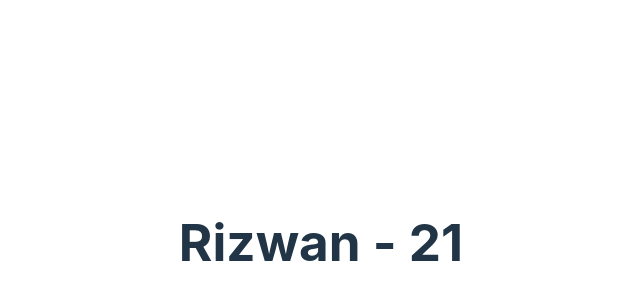
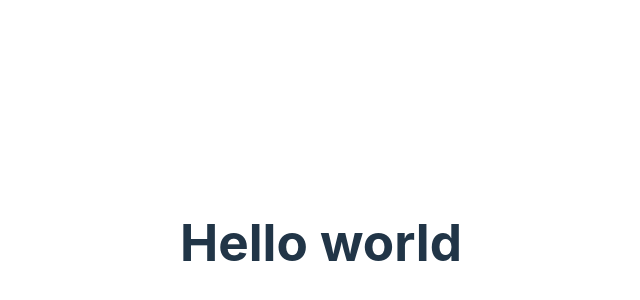
Before and after one commit to MohammedRizwan4/justDemoCodeEvolution, a React (Vite) app: page / in a window 1280 px wide. Shown: the part 158-458 px from the top of the page, without its empty margins (319-959 px from the left). Built offline with nearby package versions, Linux system fonts and the light colour scheme.

Commit message:
deleted old component, starting React HTTP

```diff
--- a/src/App.jsx
+++ b/src/App.jsx
@@ -1,20 +1,10 @@
 import { useState } from 'react'
 import './App.css'
-import ComponentA from './components/ComponentA'
-import { UserProvider } from './components/userContext'
 
 function App() {
-
-  const info = {
-    name: "Rizwan",
-    age: 21
-  }
-
   return (
     <>
-      {/* <UserProvider value={info}> */}
-        <ComponentA />
-      {/* </UserProvider> */}
+      <h1>Hello world</h1>
     </>
   )
 }
--- a/src/components/ComponentA.jsx
+++ /dev/null
@@ -1,12 +0,0 @@
-import React from 'react'
-import ComponentB from './ComponentB'
-
-const ComponentA = () => {
-    return (
-        <div>
-            <ComponentB />
-        </div>
-    )
-}
-
-export default ComponentA
--- a/src/components/ComponentB.jsx
+++ /dev/null
@@ -1,12 +0,0 @@
-import React from 'react'
-import ComponentC from './ComponentC'
-
-const ComponentB = () => {
-    return (
-        <div>
-            <ComponentC />
-        </div>
-    )
-}
-
-export default ComponentB
--- a/src/components/ComponentC.jsx
+++ /dev/null
@@ -1,16 +0,0 @@
-import React from 'react'
-import { UserConsumer } from './userContext'
-
-const ComponentC = () => {
-    return (
-        <UserConsumer>
-            {
-                (info) => {
-                    return <h1>{info.name} - {info.age}</h1>
-                }
-            }
-        </UserConsumer>
-    )
-}
-
-export default ComponentC
--- a/src/components/userContext.jsx
+++ /dev/null
@@ -1,11 +0,0 @@
-import React from "react";
-
-const UserContext = React.createContext({
-    name: "Rizwan",
-    age: 21
-});
-
-const UserProvider = UserContext.Provider
-const UserConsumer = UserContext.Consumer;
-
-export { UserConsumer, UserProvider }
```
